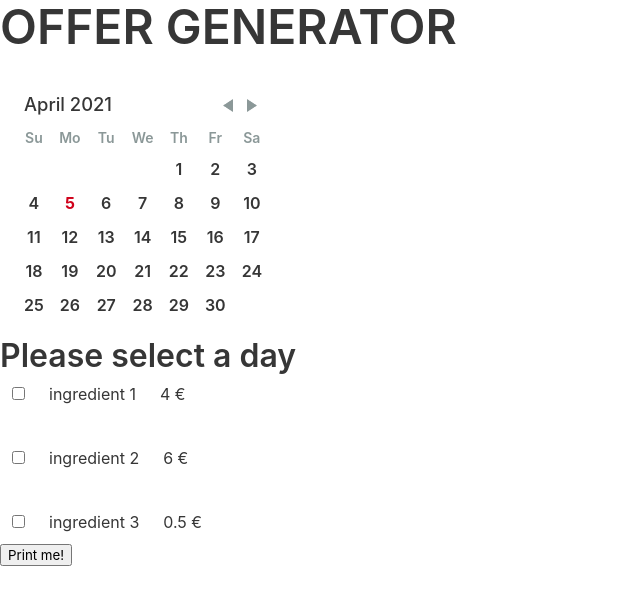
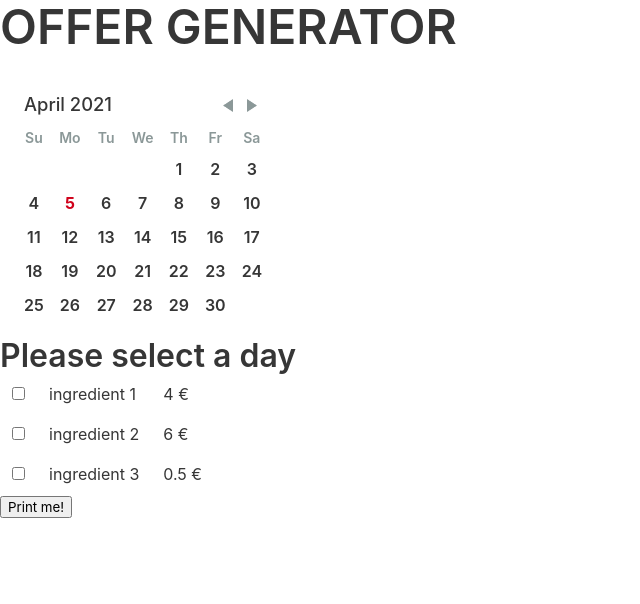
Before and after one commit to anttituomola/offer-generator, a React (Create React App) app: page / in a window 1280 px wide. Shown: the top 604 px of the page, without its empty margins (0-640 px from the left). Built offline with nearby package versions, Linux system fonts and the light colour scheme.

Commit message:
moved table structure oursite of mapping

```diff
--- a/src/Elements.js
+++ b/src/Elements.js
@@ -58,8 +58,8 @@ class Elements extends Component {
 
     render() {
         return <div>
+            <table className="table">
             {this.state.elements.map((menuElement) => (
-                <table key={menuElement.id} className="table">
                     <tbody>
                         <tr>
                             <td><input id={menuElement.id} checked={menuElement.checked} type="checkbox" name={menuElement.name} onChange={this.handleCheckboxState} className="checkbox"/></td>
@@ -67,8 +67,8 @@ class Elements extends Component {
                             <td>{menuElement.price} €</td>
                         </tr>
                     </tbody>
-                </table>
             ))}
+            </table>
         </div>
     }
 }
```
